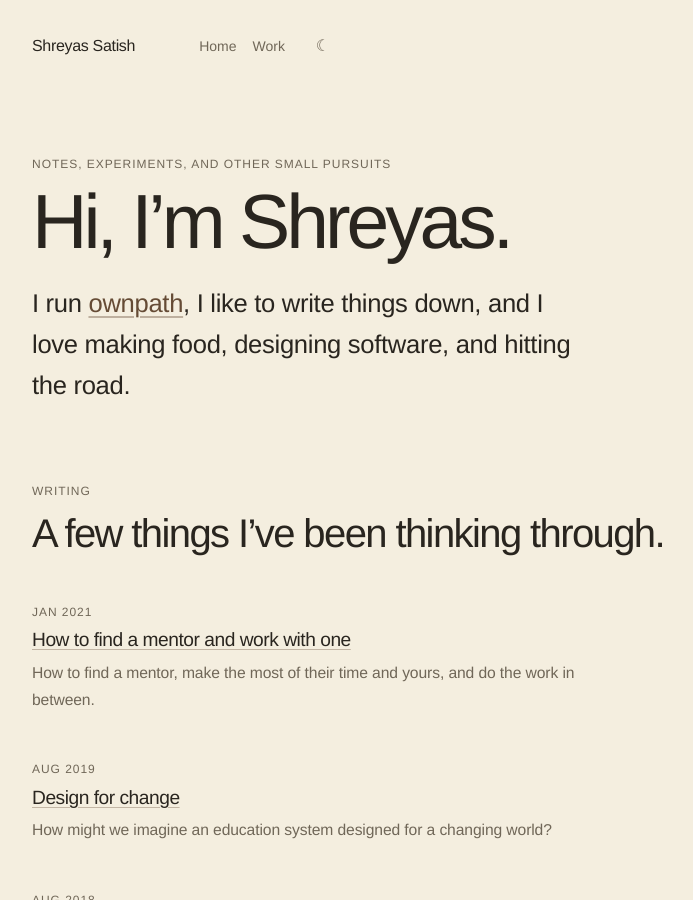
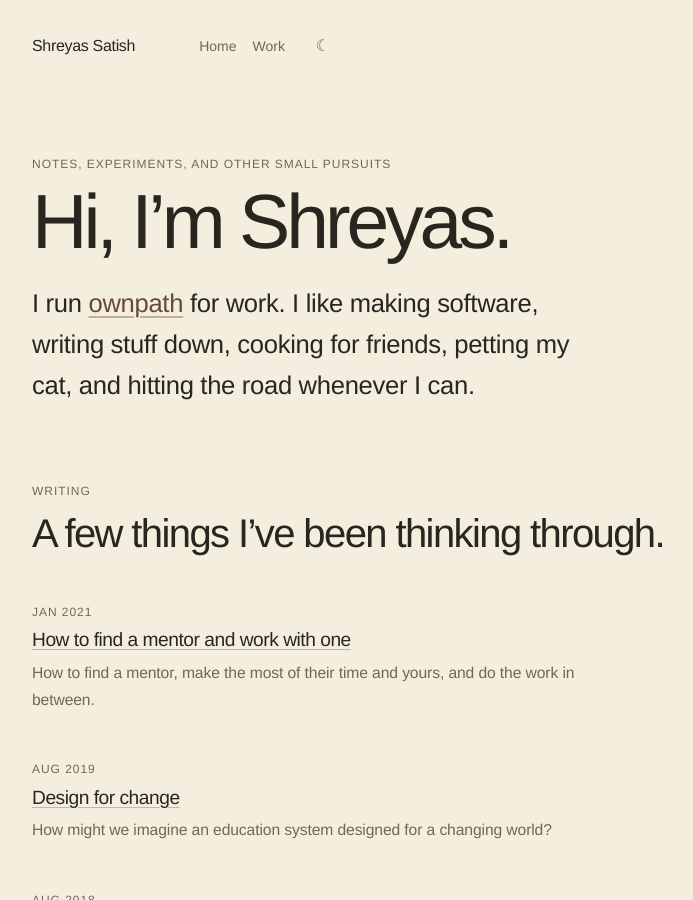
Before and after one commit to shreyas-satish/shreyas-satish.github.com, a Jekyll site: the page built from index.html, in a window 1280 px wide and 900 px high. Shown: the whole window, without its empty margins (32-725 px from the left). Built offline with Jekyll 4.4.1, drawn with Linux system fonts in a browser that asks for light colours; some web fonts are replaced.

Commit message:
change is good

```diff
--- a/index.html
+++ b/index.html
@@ -9,7 +9,7 @@ fira_sans_test: true
   <section class="home-intro" aria-labelledby="home-title">
     <p class="home-eyebrow">Notes, experiments, and other small pursuits</p>
     <h1 id="home-title">Hi, I’m Shreyas.</h1>
-    <p class="home-intro__copy">I run <a href="https://www.ownpath.com/">ownpath</a>, I like to write things down, and I love making food, designing software, and hitting the road.</p>
+    <p class="home-intro__copy">I run <a href="https://www.ownpath.com/">ownpath</a> for work. I like making software, writing stuff down, cooking for friends, petting my cat, and hitting the road whenever I can.</p>
   </section>
 
   <section class="home-section" aria-labelledby="writing-title">
```
Also changed, not shown: 2 other files.
